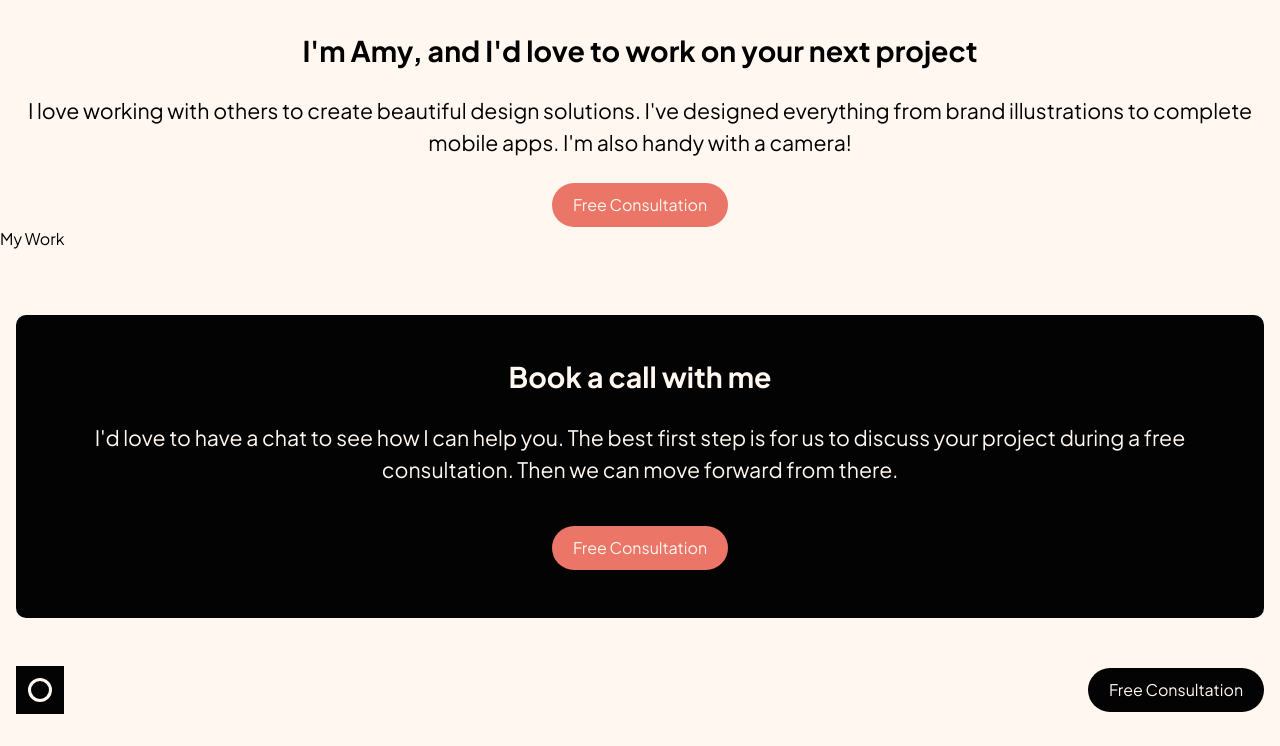
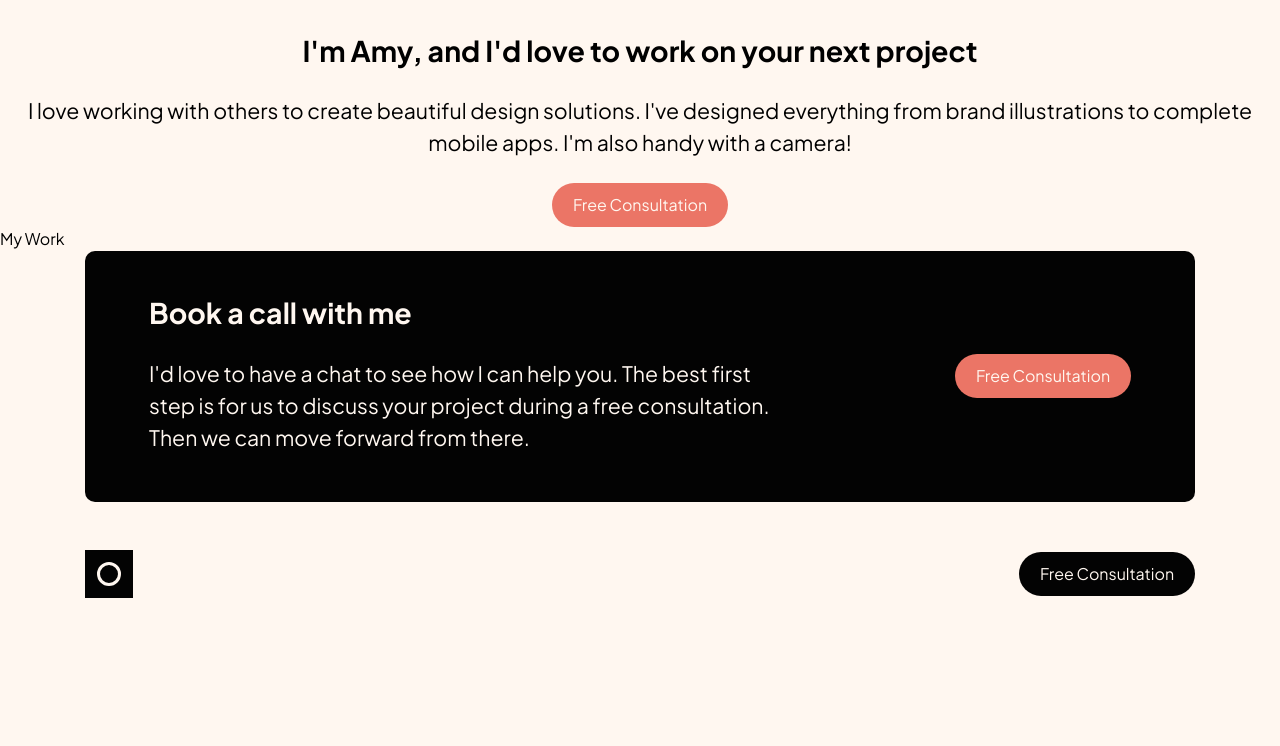
Before and after one commit to dottereldesign/single-page_design_portfolio, a plain HTML site: page index.html in a window 1280 px wide. Shown: the part 1789-2535 px from the top of the page. After the commit the page ends 2419 px from the top, so only its background shows below. Drawn offline with Linux system fonts and the light colour scheme.

Commit message:
Add booking and footer media queries for tablet & desktop.

```diff
--- a/index.html
+++ b/index.html
@@ -76,11 +76,13 @@
   </section>
 
   <section class="booking">
-    <h3>Book a call with me</h3>
-    <p>
-      I'd love to have a chat to see how I can help you. The best first step is for us to discuss your project during a
-      free consultation. Then we can move forward from there.
-    </p>
+    <div class="booking_container">
+      <h3>Book a call with me</h3>
+      <p>
+        I'd love to have a chat to see how I can help you. The best first step is for us to discuss your project during a
+        free consultation. Then we can move forward from there.
+      </p>
+    </div>
     <a class="btn booking_btn" href="#">Free Consultation</a>
   </section>
 
--- a/style.css
+++ b/style.css
@@ -315,10 +315,29 @@ main p {
   font-size: var(--fs-500);
   text-align: center;
   color: var(--clr-neutral-300);
+  max-width: 640px;
 }
 
 .booking a {
   margin-top: 40px;
+}
+
+@media (min-width: 1142px) {
+  .booking {
+    padding: 8px 64px 48px 64px;
+    max-width: 1110px;
+    margin: 0 auto;
+    flex-direction: row;
+    justify-content: space-between;
+  }
+
+  .booking h3 {
+    text-align: initial;
+  }
+
+  .booking p {
+    text-align: initial;
+  }
 }
 
 /* footer */
@@ -327,7 +346,8 @@ footer {
   justify-content: space-between;
   align-items: center;
   padding: 16px 16px 0 16px;
-  margin: 32px 0 32px 0;
+  margin: 32px auto 32px auto;
+  max-width: 1110px;
 }
 
 .footer_btn {
@@ -347,3 +367,9 @@ footer {
 .btn {
   cursor: pointer;
 }
+
+@media (min-width: 1142px) {
+  footer {
+    padding: 16px 0px 0 0px;
+  }
+}
```
